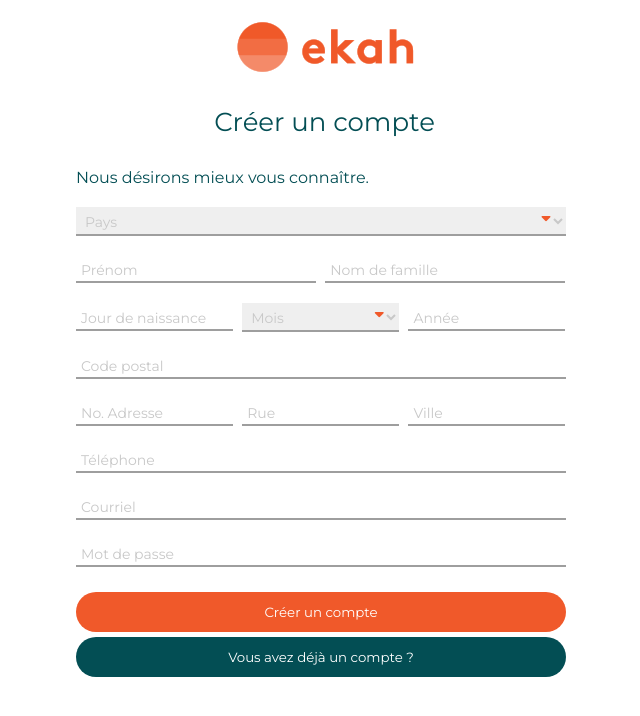
After one commit to Keny9/Project-Ekah, a PHP site: page /affichage/client/inscription.php in a window 1280 px wide. The commit adds this page. Shown: the top 716 px of the page, without its empty margins (314-954 px from the left). Run offline with PHP 8.4, Linux system fonts and the light colour scheme; some libraries are stand-ins or nearby versions.

Commit message:
Création design inscription

```diff
--- /dev/null
+++ b/affichage/client/inscription.php
@@ -0,0 +1,102 @@
+<?php
+/**
+ * Page inscription, lorsqu'un client veut s'inscire sur le site d'Ekah
+ *
+ * Nom :         inscription.php
+ * Catégorie :   Page
+ * Auteur :      Karl Boutin
+ * Version :     1.0
+ * Date de la dernière modification : 2019-09-30
+ */
+ ?>
+
+ <!DOCTYPE html>
+ <html lang="fr" dir="ltr">
+   <head>
+     <meta charset="utf-8">
+     <meta name="viewport" content="width=device-width, initial-scale=1.0" content="">
+     <link rel="stylesheet" href="../../css/inscription.css">
+     <link rel="stylesheet" href="../../css/main.css">
+     <link href="https://use.fontawesome.com/releases/v5.0.7/css/all.css" rel="stylesheet">
+     <link href="https://fonts.googleapis.com/css?family=Montserrat&display=swap" rel="stylesheet">
+     <script type="text/javascript" src="../../js/inscription.js"></script>
+     <title>Inscription</title>
+   </head>
+   <body>
+
+     <main>
+       <div class="inscription">
+         <div class="logo-inscr">
+           <img src="../../img/logo_ekah_header.png" alt="Ekah">
+         </div>
+         <div class="txt-inscr">
+           <p>Créer un compte</p>
+         </div>
+         <div class="txt-bienv">
+           <p>Nous désirons mieux vous connaître.</p>
+         </div>
+         <form class="form-inscr" action="#" method="post">
+           <div class="group-input-inscr">
+             <div class="box-select">
+               <select class="select-inscr input-long" name="pays" id="pays" onchange="changePays()">
+                 <option class="option-vide" value="vide" selected="selected">Pays</option> <!-- Definir la facon d'inclure les pays principaux -->
+                 <option value="">Canada</option>
+                 <option value="">États-Unis</option>
+               </select>
+             </div>
+           </div>
+           <div class="group-input-inscr">
+             <input type="text" name="prenom" id="prenom" class="input-inscr" placeholder="Prénom" value="">
+             <input type="text" name="nom" id="nom" class="input-inscr second-input" placeholder="Nom de famille"value="">
+           </div>
+           <div class="group-input-inscr">
+             <input type="text" id="jour" name="jour" class="input-inscr input-date m-long" placeholder="Jour de naissance" value="">
+             <div class="box-select m-top">
+               <select class="select-inscr second-input input-date m-long" name="mois" id="mois" onchange="changeMois()">
+                 <option class="option-vide" value="vide" selected="selected">Mois</option>
+                 <option value="Janvier">Janvier</option>
+                 <option value="Février">Février</option>
+                 <option value="Mars">Mars</option>
+                 <option value="Avril">Avril</option>
+                 <option value="Mai">Mai</option>
+                 <option value="Juin">Juin</option>
+                 <option value="Juillet">Juillet</option>
+                 <option value="Août">Août</option>
+                 <option value="Septembre">Septembre</option>
+                 <option value="Octobre">Octobre</option>
+                 <option value="Novembre">Novembre</option>
+                 <option value="Décembre">Décembre</option>
+               </select>
+             </div>
+             <input type="text" name="annee" id="annee" class="input-inscr input-date second-input m-long m-top" placeholder="Année" value="">
+           </div>
+           <div class="group-input-inscr">
+             <input type="text" name="codePostal" id="codePostal" value="" class="input-inscr input-long" placeholder="Code postal">
+           </div>
+           <div class="group-input-inscr">
+             <input type="text" name="adresse" id="adresse" value="" class="input-inscr input-date" placeholder="No. Adresse">
+             <input type="text" name="rue" id="rue" value="" class="input-inscr input-date second-input" placeholder="Rue">
+             <input type="text" name="ville" id="ville" value="" class="input-inscr input-date second-input" placeholder="Ville">
+           </div>
+           <div class="group-input-inscr">
+             <input type="text" name="telephone" id="telephone" class="input-inscr input-long" placeholder="Téléphone" value="">
+           </div>
+           <div class="group-input-inscr">
+             <input type="text" name="courriel" id="courriel" class="input-inscr input-long" placeholder="Courriel" value="">
+           </div>
+           <div class="group-input-inscr">
+             <input type="text" name="motDePasse" id="motDePasse" class="input-inscr input-long" placeholder="Mot de passe" value="">
+           </div>
+           <div class="group-input-inscr">
+             <button type="submit" name="btnInscription" id="btnInscription" class="btn-confirmer input-long">Créer un compte</button>
+           </div>
+           <div class="group-input-inscr btn-espace">
+             <button type="button" name="btnCompteExistant" id="btnCompteExistant" class="btn-confirmer input-long btn-compte-existant">Vous avez déjà un compte ?</button>
+           </div>
+         </form>
+       </div>
+
+     </main>
+
+   </body>
+ </html>
--- /dev/null
+++ b/css/inscription.css
@@ -0,0 +1,221 @@
+/**
+ * CSS pour la page d'inscription
+ *
+ * Nom :         inscription.css
+ * Catégorie :   Style
+ * Auteur :      Karl Boutin
+ * Version :     1.0
+ * Date de la dernière modification : 2019-09-30
+ */
+
+.inscription{
+  display: block;
+  margin: 0 auto;
+  width: 100%;
+  padding: 0 8px 0 5px;
+}
+
+.logo-inscr{
+  display: block;
+  margin: 0 auto;
+  width: 210px;
+  margin-top: 10px;
+}
+
+.txt-inscr{
+  text-align: center;
+  font-size: 26px;
+  color: #034e54;
+  font-weight: 400;
+  margin-top: 20px;
+}
+
+.txt-bienv{
+  margin-top: 30px;
+  color: #034e54;
+}
+
+.input-inscr{
+  -webkit-appearance: none;
+  -moz-appearance: none;
+  border: 0;
+  border-bottom: 2px solid #9E9E9E;
+  width: 100%;
+  padding: 5px;
+  padding-bottom: 2px;
+  font-size: 14px;
+}
+
+::placeholder{
+  color: #C8C8C8;
+  opacity: 1;
+}
+
+.input-inscr:focus{
+  outline: initial;
+  border-bottom-color: #f0592a;
+  -webkit-transition: border-bottom-color 0.4s;
+  -moz-transition: border-bottom-color 0.4s;
+  -o-transition: border-bottom-color 0.4s;
+  transition: border-bottom-color 0.4s;
+}
+
+.group-input-inscr{
+  margin-top: 20px; /*A verifier pour l'espacement*/
+}
+
+.input-date{
+  width: 32%;
+}
+
+.input-long{
+  width: 100%;
+}
+
+.select-inscr{
+  -webkit-appearance: button;
+  -moz-appearance: button;
+  border: 0;
+  border-bottom: 2px solid #9E9E9E;
+  padding: 5px;
+  padding-bottom: 2px;
+  color: #C8C8C8;
+  font-size: 14px;
+}
+
+.box-select{
+  display: block;
+  position: relative;
+}
+
+.box-select:before{
+  content: '\f0dd';
+  font-family: "Font Awesome 5 Free";
+  font-weight: 900;
+  position: absolute;
+  text-align: center;
+  color: #f0592a;
+  top: 0;
+  right: 0;
+  width: 40px;
+  height: 38px;
+  pointer-events: none;
+}
+
+select::-ms-expand {
+    display: none; /* Hide the default arrow in Internet Explorer 10 and Internet Explorer 11 */
+}
+
+.select-inscr option{
+  color: #000000;
+}
+
+.select-inscr:focus{
+  outline: initial;
+  border-bottom-color: #f0592a;
+  color: #f0592a;
+  -webkit-transition: border-bottom-color 0.4s;
+  -moz-transition: border-bottom-color 0.4s;
+  -o-transition: border-bottom-color 0.4s;
+  transition: border-bottom-color 0.4s;
+  transition: color 0.4s;
+}
+
+.option-vide{
+  display: none;
+}
+
+input:focus::-webkit-input-placeholder {
+    color: #f0592a;
+    -webkit-transition: border-bottom-color 0.4s;
+    -moz-transition: border-bottom-color 0.4s;
+    -o-transition: border-bottom-color 0.4s;
+    transition: border-bottom-color 0.4s;
+}
+
+input:focus:-moz-placeholder {
+    color: #f0592a;
+    -webkit-transition: color 0.4s;
+    -moz-transition: color 0.4s;
+    -o-transition: color 0.4s;
+    transition: color 0.4s;
+}
+
+.btn-confirmer{
+  -webkit-appearance: none;
+  -moz-appearance: none;
+  background-color: #f0592a;
+  border: none;
+  padding: 0;
+  border-radius: 70px;
+  color: #FFF;
+  cursor: pointer;
+  height: 40px;
+  margin-top: 5px;
+}
+
+.btn-confirmer:hover{
+  opacity: 0.8;
+}
+
+.btn-compte-existant{
+  background-color: #034e54;
+}
+
+.btn-espace{
+  margin-top: 10px;
+}
+
+#nom{
+  margin-top: 20px;
+}
+
+.m-long{
+  width: 100%;
+}
+
+.m-top{
+  margin-top: 20px;
+}
+
+/*****************Pour le responsive du site Web*********************/
+
+@media only screen and (min-width: 768px) {
+
+    .inscription{
+      width: 510px;
+    }
+
+    .input-inscr{
+      width: 240px;
+    }
+
+    .input-date{
+      width: 157px;
+    }
+
+    .input-long{
+      width: 490px;
+    }
+
+    .box-select{
+      display: inline-block;
+      position: relative;
+    }
+
+    .second-input{
+      margin-left: 5px;
+    }
+
+    .btn-espace{
+      margin-top: 0;
+    }
+
+    #nom{
+      margin-top: 0;
+    }
+
+    .m-top{
+      margin-top: 0;
+    }
+}
--- a/css/main.css
+++ b/css/main.css
@@ -1,8 +1,14 @@
 *{
   box-sizing: border-box;
+  font-family: 'Montserrat', sans-serif;
+  margin: 0;
+	padding: 0;
 }
+
 body{
   margin: 0;
+  background-color: #FFFFFF;
+  background-color: rgba(255,255,255,.9);
 }
 /*--------
   HEADER
@@ -17,11 +23,11 @@ header{
   max-height: 83px;
 
   width:100%;
-  padding: 0px 20px;
+  padding: 0 20px;
 }
 
 .header_inner{
-  padding: 20px 0px;
+  padding: 20px 0;
   width: 100%;
   height:100%;
   display:flex;
@@ -52,6 +58,7 @@ header{
   font-size: 15px;
   padding: 8.25px 11px;
   vertical-align: middle;
+  color: #FFFFFF;
   color: rgba(255,255,255,.9);
   transition: 0.1s;
   font-weight: 700;
--- /dev/null
+++ b/js/inscription.js
@@ -0,0 +1,29 @@
+/**
+ * Page JS pour inscription
+ *
+ * Nom :         inscription.js
+ * Catégorie :   JavaScript
+ * Auteur :      Karl Boutin
+ * Version :     1.0
+ * Date de la dernière modification : 2019-09-30
+ */
+
+ //Change la couleur du texte lorsqu'on sélectionne un élément de la liste mois
+ function changeMois(){
+   var list = document.getElementById("mois");
+   var selectedValue = list.options[list.selectedIndex].value;
+
+   if(selectedValue != "vide"){
+     list.style.color = "#000000";
+   }
+ }
+
+//Change la couleur du texte lorsqu'on sélectionne un élément de la liste pays
+ function changePays(){
+   var list = document.getElementById("pays");
+   var selectedValue = list.options[list.selectedIndex].value;
+
+   if(selectedValue != "vide"){
+     list.style.color = "#000000";
+   }
+ }
```
